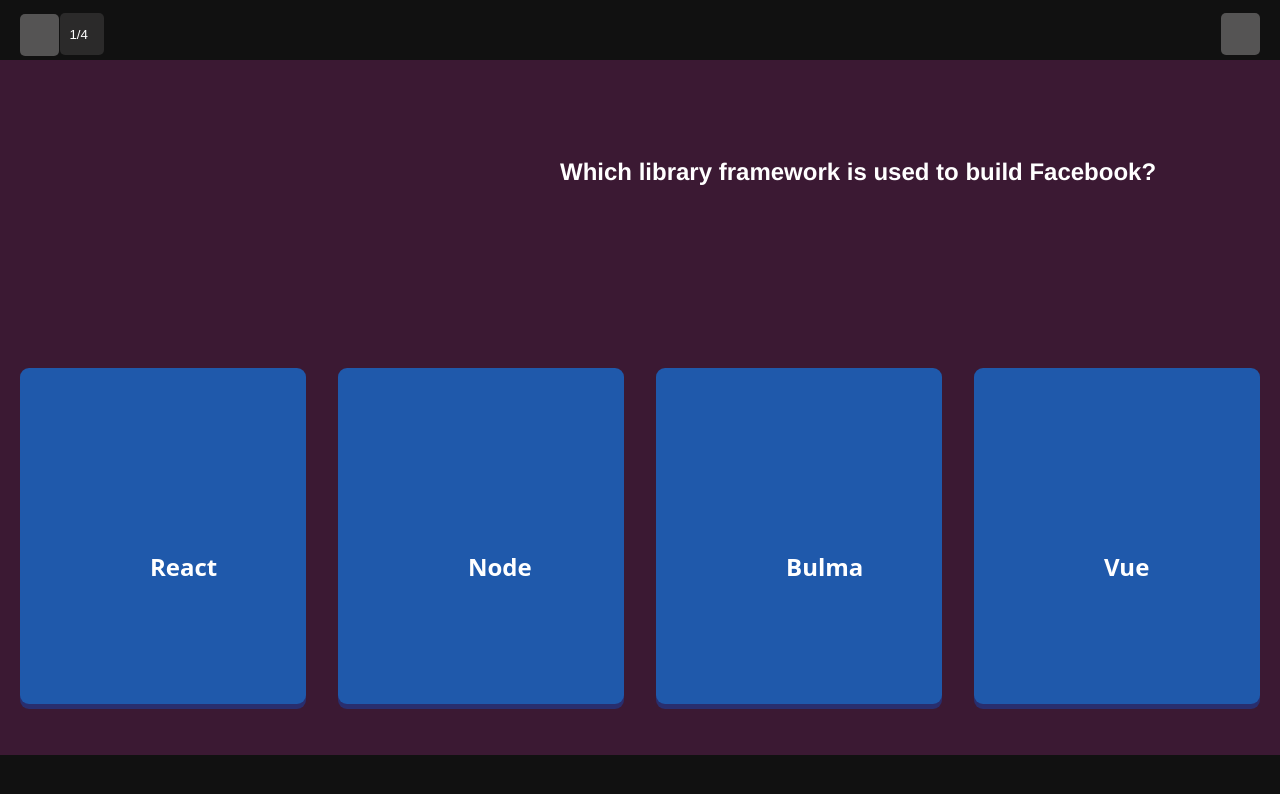
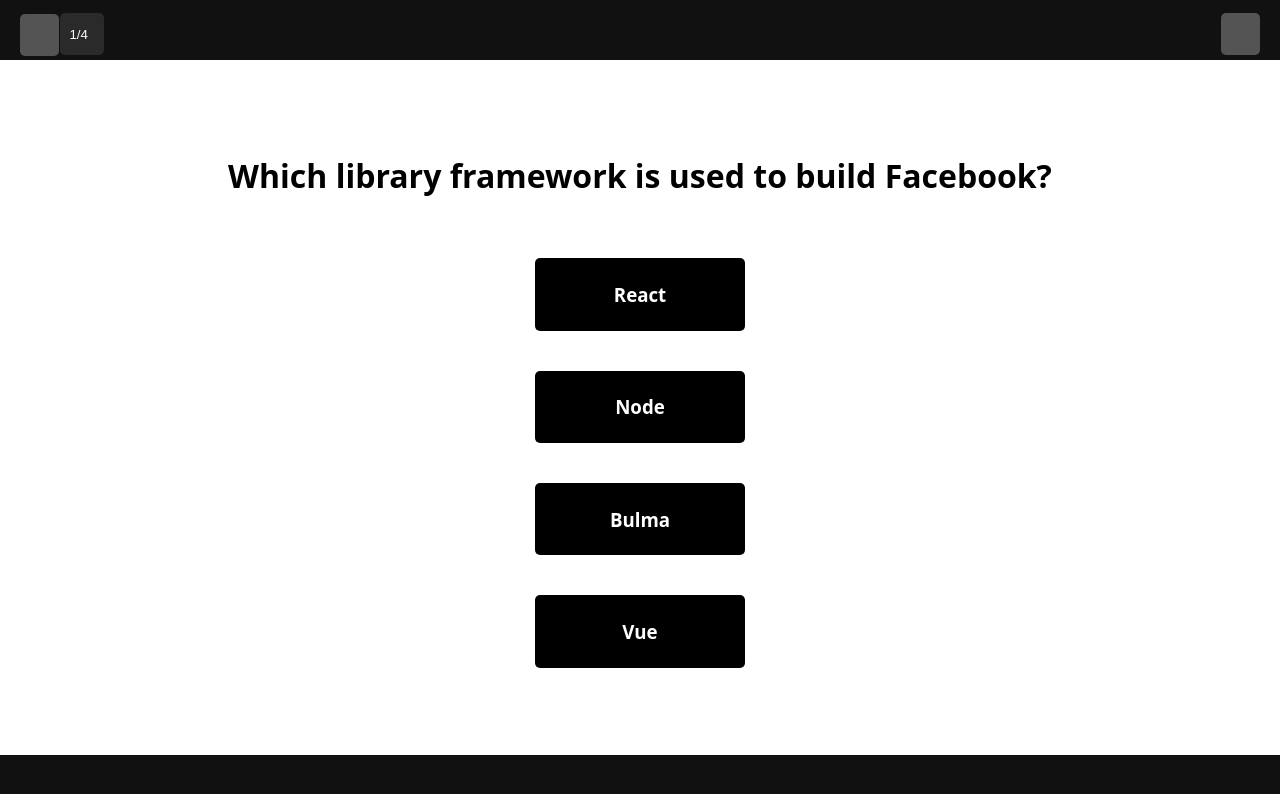
Before and after one commit to shafimuhammed1/quizApp, a React (Create React App) app: page / in a window 1280 px wide. Shown: the top 794 px of the page. Built offline with nearby package versions, Linux system fonts and the light colour scheme.

Commit message:
fixed lil things

```diff
--- a/src/App.js
+++ b/src/App.js
@@ -1,10 +1,9 @@
 import React, { useState } from "react";
 import NavBar from "./Components/NavBar/NavBar";
-import Container from "./Components/Container/Container";
 import './App.css'
 import Card from "./Components/Cards/Card";
 import FootBar from "./Components/FootBar/FootBar";
-
+import Result from "./Components/Result/result";
 function App() {
   const quizData = [
     {
@@ -49,28 +48,32 @@
     }
   ];
 
-  const [presentQuestionData, setPresentQuestionData] = useState(0);
-  const currentQuestion = quizData[presentQuestionData];
+  const [score, setScore] = useState(0);
+  const [count , setCount ] = useState(0);
+  const [isOver,setIsOver] = useState(false)
 
   const handleCardClick = (selectedOption) => {
-    if (selectedOption.isCorrect) {
-      const nextQuestion = presentQuestionData + 1;
-
-      if (nextQuestion < quizData.length) {
-        setPresentQuestionData(nextQuestion);
-      } else {
-        alert("All questions answered");
-      }
-    } else {
-      alert("WRONG.");
-    }
+     count === 0 && setScore(0)
+     if(selectedOption.isCorrect)
+     {
+      alert("correct answer")
+        setScore(score + 1);
+     }
+     else {
+        alert("wrong answer");
+     }
+     if(count < quizData.length -1 ) setCount(count + 1);
+     if(count === 3) setIsOver(true);
   }
-
+  const resetQuiz = ()=>{
+    setCount(0);
+    setScore(0);
+    setIsOver(false);
+  }
   return (
     <div className="App">
       <NavBar />
-      <Container question={currentQuestion.question} />
-      <Card option={currentQuestion.options} handleCardClick={handleCardClick} />
+      {!isOver ? <Card data={quizData} handleCardClick={handleCardClick} count={count} /> : <Result score={score} total={quizData.length} reset={resetQuiz} /> }
       <FootBar />
     </div>
   );
--- a/src/Components/Cards/Card.js
+++ b/src/Components/Cards/Card.js
@@ -1,18 +1,48 @@
-import React from 'react'
-import './Card.css'
+import React from "react";
+import "./Card.css";
+import "./Container.css";
+import { useState } from "react";
+function Card({ data, handleCardClick,count }) {
 
 
-function Card({ option, handleCardClick }) {
   return (
-    <div className='Card'>
-      <div className='Card-container'  >
-        {option.map((option)=>(
-        <div className='question-card' onClick={() => handleCardClick(option)}>
-          <h4 className='ans'><b>{option.text}</b></h4>
-        </div>
-      ))}
-       </div>
+    <div
+      style={{
+        width: "100vw",
+        height: "100vh",
+        display: "flex",
+        justifyContent: "center",
+        alignItems: "center",
+        gap: "40px",
+        flexDirection: "column",
+      }}
+    >
+      <h1>{data[count].question}</h1>
+      {data[count].options.map((opt) => {
+        return (
+          <>
+            <div
+              style={{
+                color: "white",
+                cursor: "pointer",
+                padding: "5px",
+                backgroundColor: "black",
+                borderRadius: "5px",
+                width: "200px",
+                textAlign:"center"
+              }}
+              onClick={() => {
+                handleCardClick(opt);
+
+              }}
+            >
+              <h3>{opt.text}</h3>
+            </div>
+          </>
+        );
+      })}
+
     </div>
   );
 }
-export default Card
+export default Card;
--- /dev/null
+++ b/src/Components/Cards/Container.css
@@ -0,0 +1,17 @@
+.container {
+    background-color: #3b1933;
+    width: 100%;
+    height: 500px;
+    margin-top: 60px;
+    position: fixed;
+
+
+}
+
+.title-text {
+    padding-top: 78px;
+    margin-left: 35em;
+    color: white;
+    font-family: 'Franklin Gothic Medium', 'Arial Narrow', Arial, sans-serif;
+
+}
--- a/src/Components/Container/Container.css
+++ /dev/null
@@ -1,17 +0,0 @@
-.container {
-    background-color: #3b1933;
-    width: 100%;
-    height: 500px;
-    margin-top: 60px;
-    position: fixed;
-
-
-}
-
-.title-text {
-    padding-top: 78px;
-    margin-left: 35em;
-    color: white;
-    font-family: 'Franklin Gothic Medium', 'Arial Narrow', Arial, sans-serif;
-
-}
--- a/src/Components/Container/Container.js
+++ /dev/null
@@ -1,14 +0,0 @@
-import React from 'react';
-import './Container.css'
-
-function Container({question}) {
-  return (
-    <div className='container'>
-      <div className='title-text'>
-        <h2>{question}</h2>
-      </div>
-    </div>
-  );
-}
-
-export default Container;
--- /dev/null
+++ b/src/Components/Result/result.jsx
@@ -0,0 +1,34 @@
+import React from "react";
+
+const result = ({ score , total , reset}) => {
+  return (
+    <div
+      style={{
+        width: "100vw",
+        height: "100vh",
+        display: "flex",
+        justifyContent: "center",
+        alignItems: "center",
+      }}
+    >
+      <div
+        style={{
+          backgroundColor: "lightblue",
+          height: "400px",
+          width: "300px",
+          borderRadius: "10px",
+          textAlign: "center",
+          display: "flex",
+          justifyContent: "center",
+          alignItems: "center",
+          flexDirection:"column"
+        }}
+      >
+        <h1>Your Score is {score}/{total} </h1>
+        <button onClick={reset} style={{ backgroundColor:"black",borderRadius:"5px", padding:"4px", width:"120px", height:"60px", color:"white",cursor:"pointer" }}>Take quiz again </button>
+      </div>
+    </div>
+  );
+};
+
+export default result;
```
Also changed, not shown: 1 other file (tests, documents, lock files or other folders).
